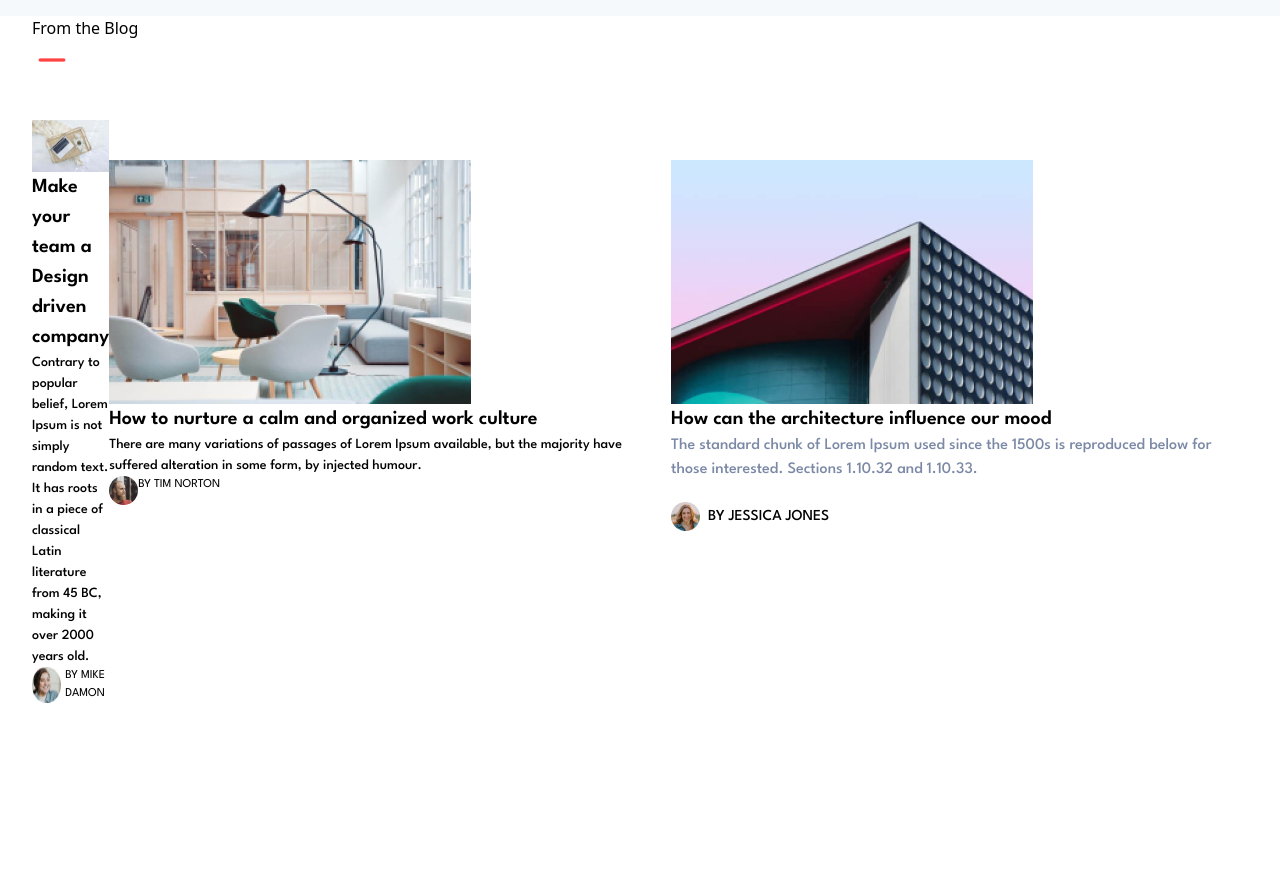
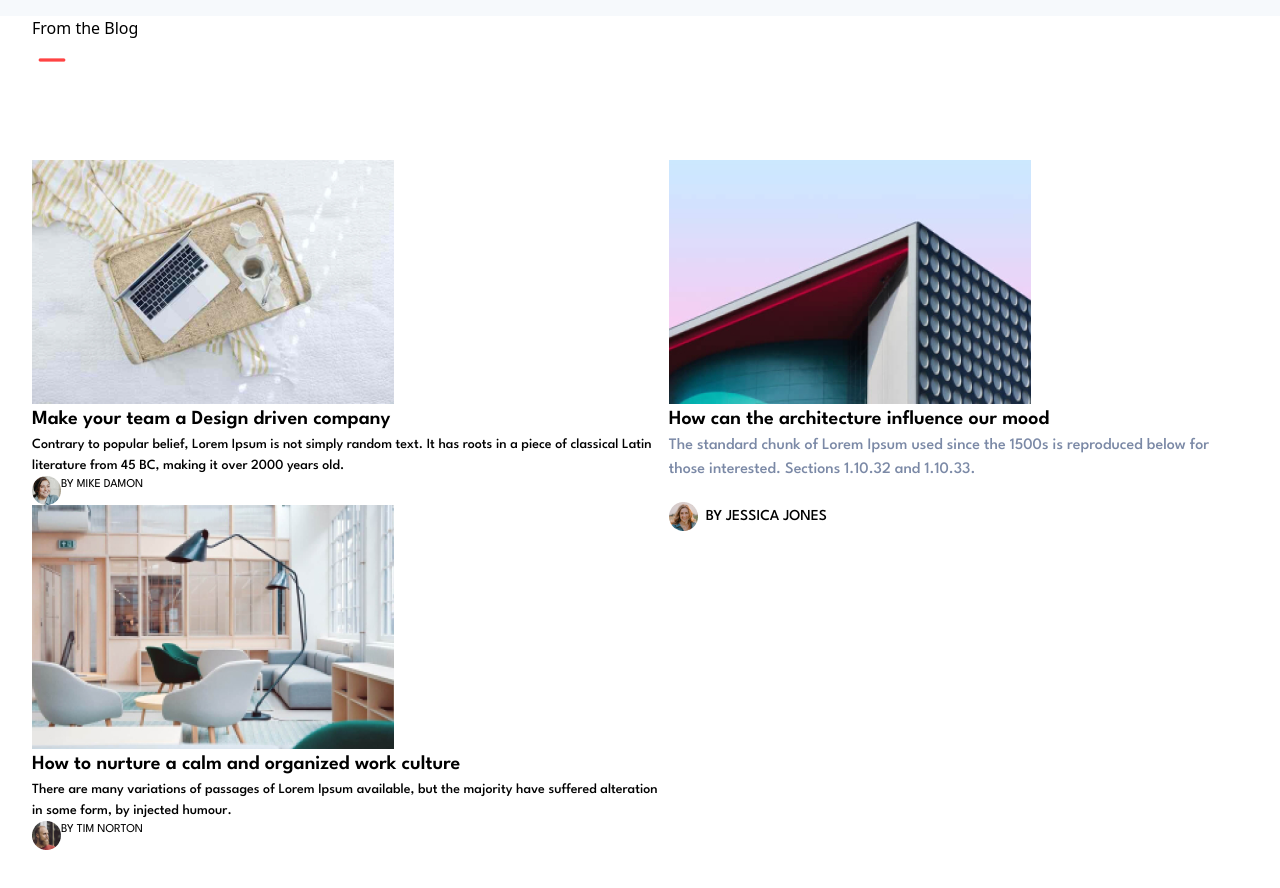
Before and after one commit to Alexandra4373/Mosto, a React (Vite) app: page / in a window 1280 px wide. Shown: the part 2300-3188 px from the top of the page. Before the commit the page ends 3043 px from the top, so only its background shows below. Built offline with nearby package versions, Linux system fonts and the light colour scheme.

Commit message:
Update App.jsx

```diff
--- a/src/App.jsx
+++ b/src/App.jsx
@@ -169,6 +169,7 @@ function App() {
 
           <div className="py-10">
             <div className="sm:flex">
+              <div className="py-10">
                 <div className="sm:flex-1">
                   <img src={design} />
                   <p className="text-[1.25rem] font-spartan font-semibold">
@@ -186,7 +187,6 @@ function App() {
                     </p>
                   </div>
                 </div>
-              <div className="py-10">
                 <div className="sm:flex-1">
                   <img src={nurture} />
                   <p className="text-[1.25rem] font-spartan font-semibold">
```
Lines whose indentation alone changed are shown as unchanged.
